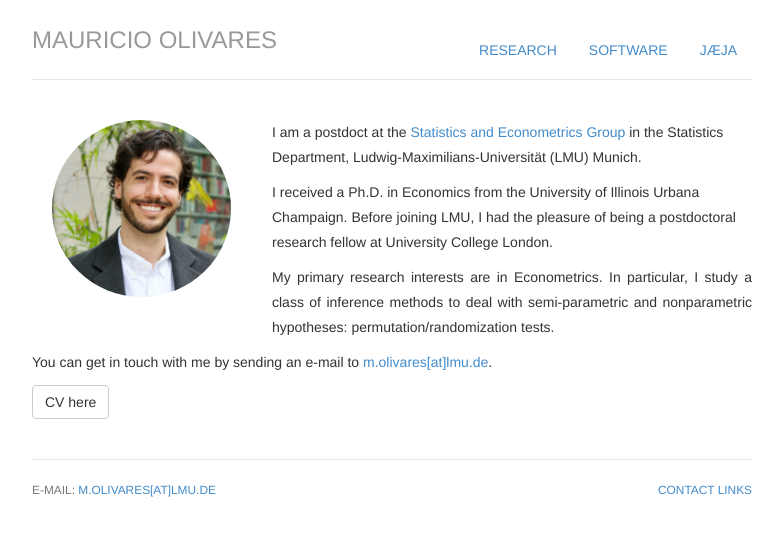
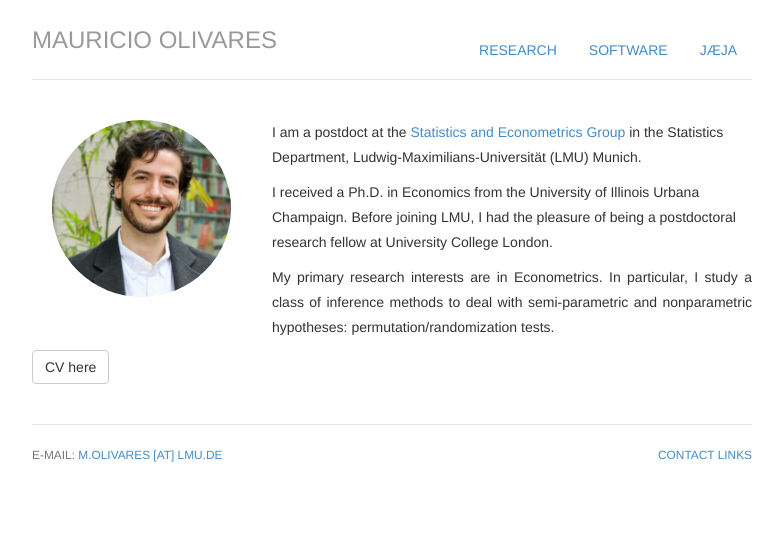
Before and after one commit to mauolivares/mauolivares.github.io, a Jekyll site: the page built from index.html, in a window 1280 px wide. Shown: the top 536 px of the page, without its empty margins (248-1031 px from the left). Built offline with Jekyll 4.4.1, drawn with Linux system fonts in a browser that asks for light colours.

Commit message:
Update contact links

```diff
--- a/_includes/footer.html
+++ b/_includes/footer.html
@@ -2,7 +2,7 @@
 <div class="footer">
 	<div class="row">
 	<div class="col-sm-8">
-	<p><small>E-mail: <a href="mailto:m.olivares@lmu.de">m.olivares[at]lmu.de</a></small></p>
+	<p><small>E-mail: <a href="mailto:m.olivares@lmu.de">m.olivares [at] lmu.de</a></small></p>
 	</div>
 	<div class="col-sm-4">
 	<p class="pull-right"><small><a href="/contact" title="Contact Info">Contact Links</a></small></p>
--- a/index.html
+++ b/index.html
@@ -16,7 +16,7 @@ description: Mauricio Olivares is a postdoctoral research fellow at the Statisti
 	<p> I am a postdoct at the <a href="https://www.econ.stat.uni-muenchen.de/index.html">Statistics and Econometrics Group</a> in the Statistics Department, Ludwig-Maximilians-Universit&auml;t (LMU) Munich.
 	<p>I received a Ph.D. in Economics from the University of Illinois Urbana Champaign. Before joining LMU, I had the pleasure of being a postdoctoral research fellow at University College London.</p>
 	<p align="justify"> My primary research interests are in Econometrics. In particular, I study a class of inference methods to deal with semi-parametric and nonparametric hypotheses: permutation/randomization tests.
-	<p> You can get in touch with me by sending an e-mail to <a href="mailto:m.olivares@lmu.de">m.olivares[at]lmu.de</a>.
+	<!-- <p> You can get in touch with me by sending an e-mail to <a href="mailto:m.olivares@lmu.de">m.olivares[at]lmu.de</a>. -->
 	<p><a href="/files/Vitae_October2022.pdf" class="btn btn-default pull-left" title="Download CV as PDF">CV here</a>
 	</div>
 </div>
```
